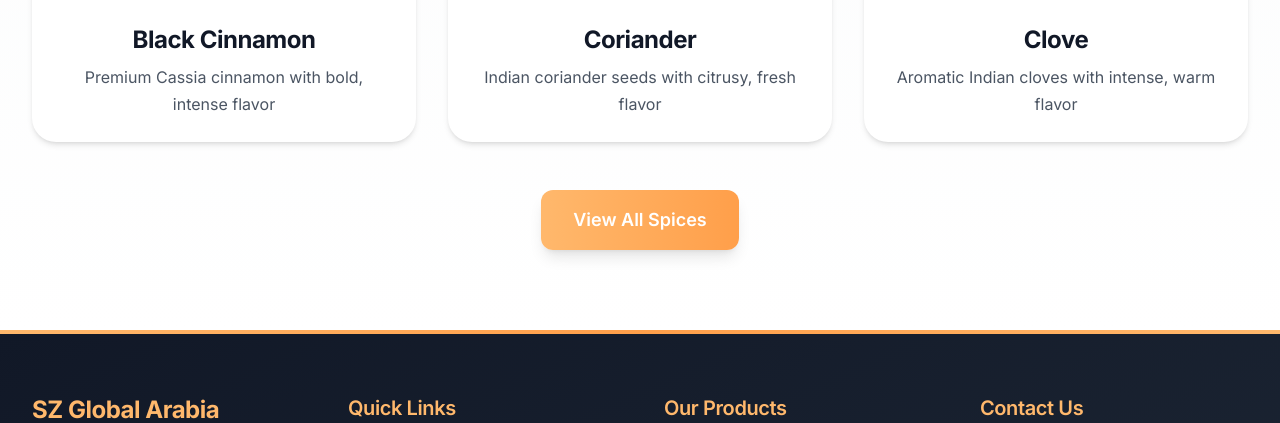
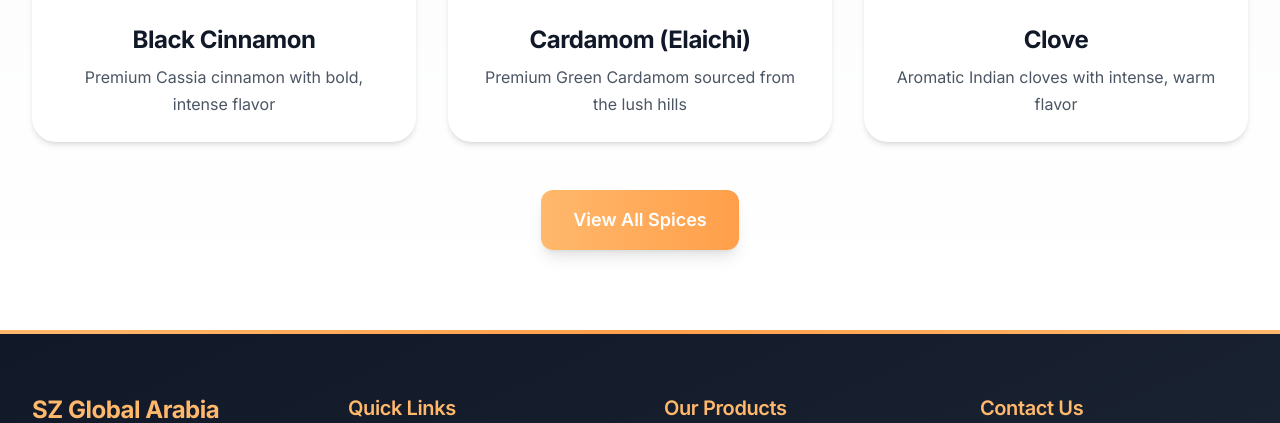
Before and after one commit to AbdurrabKhan198/szglobal, a Django app: page / in a window 1280 px wide. Shown: the part 2185-2608 px from the top of the page. Run offline with Django 5.2, Linux system fonts and the light colour scheme; some libraries are stand-ins or nearby versions.

```diff
--- a/website/templates/website/index.html
+++ b/website/templates/website/index.html
@@ -167,17 +167,17 @@
                     </div>
                 </div>
 
-                <!-- Coriander -->
+                <!-- Cardamom -->
                 <div
                     class="group bg-white rounded-3xl overflow-hidden shadow-md hover:shadow-2xl transition-all duration-500 hover:-translate-y-2">
                     <div class="h-72 overflow-hidden">
-                        <img src="https://images.unsplash.com/photo-1528613526328-8c19bd037322?q=80&w=870&auto=format&fit=crop&ixlib=rb-4.1.0&ixid=M3wxMjA3fDB8MHxwaG90by1wYWdlfHx8fGVufDB8fHx8fA%3D%3D"
-                            alt="Coriander Seeds"
+                        <img src="https://images.unsplash.com/photo-1642255521852-7e7c742ac58f?q=80&w=774&auto=format&fit=crop&ixlib=rb-4.1.0&ixid=M3wxMjA3fDB8MHxwaG90by1wYWdlfHx8fGVufDB8fHx8fA%3D%3D"
+                            alt="Cardamom"
                             class="w-full h-full object-cover group-hover:scale-110 transition-transform duration-700">
                     </div>
                     <div class="p-6 text-center">
-                        <h3 class="text-2xl font-bold text-gray-900 mb-2">Coriander</h3>
-                        <p class="text-gray-600">Indian coriander seeds with citrusy, fresh flavor</p>
+                        <h3 class="text-2xl font-bold text-gray-900 mb-2">Cardamom (Elaichi)</h3>
+                        <p class="text-gray-600"> Premium Green Cardamom sourced from the lush hills</p>
                     </div>
                 </div>
 
```
